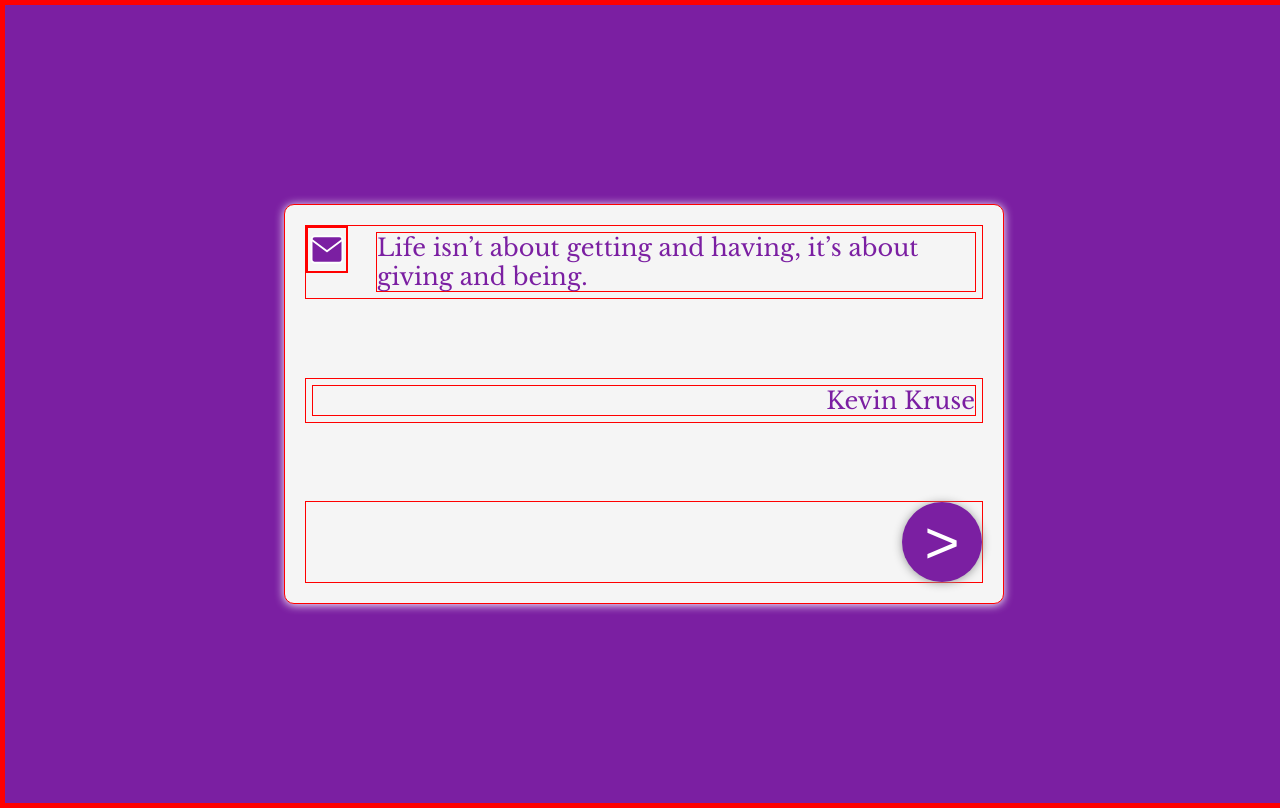
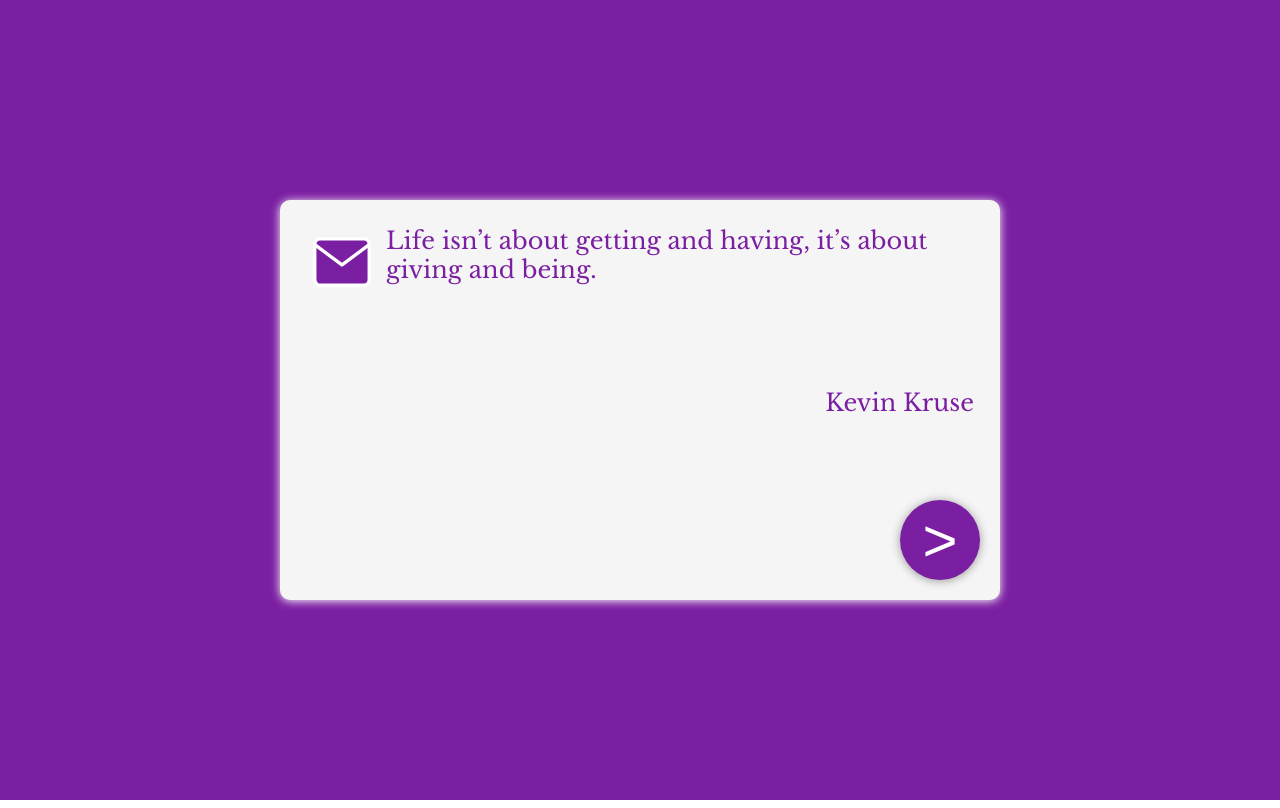
Before and after one commit to HarveyNilton/Components, a React (Vite) app: page / in a window 1280 px wide. Built offline with nearby package versions, Linux system fonts and the light colour scheme.

Commit message:
mejora mtk 6

```diff
--- a/src/App.css
+++ b/src/App.css
@@ -12,7 +12,7 @@
   margin: 0;
   padding: 0;
   box-sizing: border-box;
-  border: 1px solid red;
+
 }
 
 .App{
@@ -48,22 +48,22 @@
   display: flex;
   justify-content: center;
   padding: 6px;
-  gap: 9px;
+  gap: 1vmin;
 
-  position: relative;
 
 }
+svg{
+  width: 9vmin;
+  height: 9vmin;
+}
 .logo{
- display: flex;
- align-items: flex-start;
-  font-size: 15vmin;
-  position: absolute;
-  top: 0;
-  left: 0;
+  width: 9vmin;
+  height: 9vmin;
+
 }
 .quote{
   font-size: 3vmin;
-  margin-left: 8vmin;
+
 }
 .container-author{
   padding: 6px;
--- a/src/component/QuoteBox.jsx
+++ b/src/component/QuoteBox.jsx
@@ -23,8 +23,8 @@ const QuoteBox = () => {
             <div className="container-tarjet">
                 <section className="container-quote">
                     <figure className='logo' style={{color:`#${color}`}}>{
-                        <svg style={{fill:`#${color}`}} width="40"
-                            height="45" viewBox="0 0 40 43" fill="none" xmlns="http://www.w3.org/2000/svg">
+                        <svg style={{fill:`#${color}`}}
+                             viewBox="0 0 40 43" fill="none" xmlns="http://www.w3.org/2000/svg">
                             <path d="M6.9919 7.66663H33.0082C34.7968 7.66663 36.2602 9.22507 36.2602 11.1298V31.909C36.2602 33.8138 34.7968 35.3722 33.0082 35.3722H6.9919C5.20328 35.3722 3.73987 33.8138 3.73987 31.909V11.1298C3.73987 9.22507 5.20328 7.66663 6.9919 7.66663Z" stroke="#ffff" stroke-width="2" stroke-linecap="round" stroke-linejoin="round"/>
                             <path d="M36.2602 11.1299L20 23.2511L3.73987 11.1299" stroke="#ffff" stroke-width="2" stroke-linecap="round" stroke-linejoin="round"/>
                         </svg>
```
